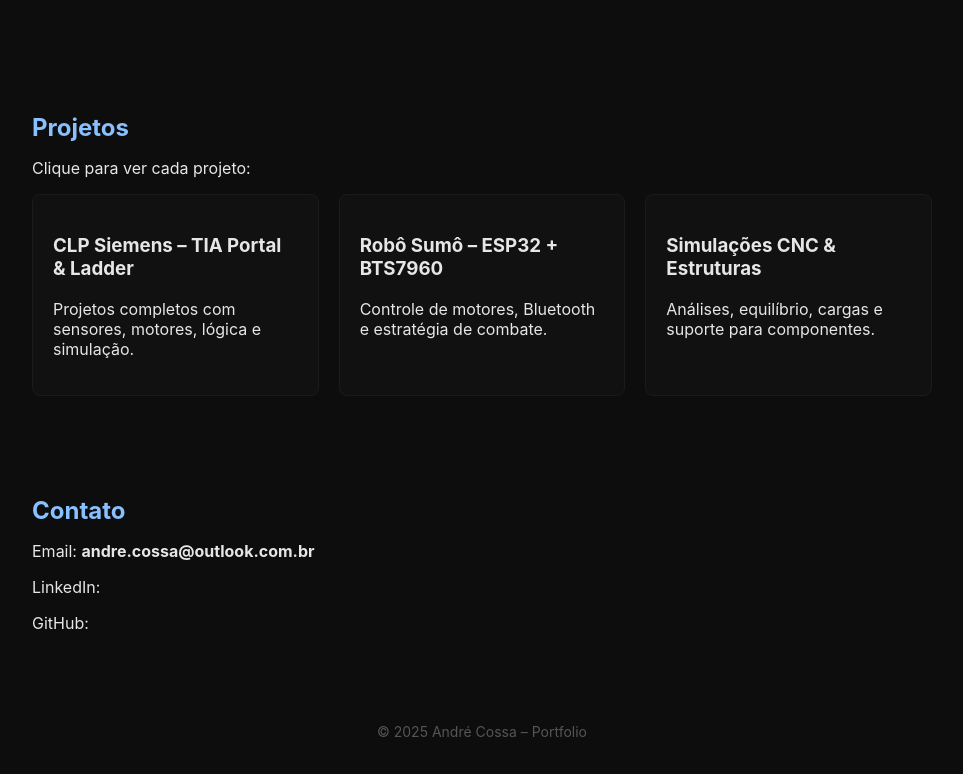
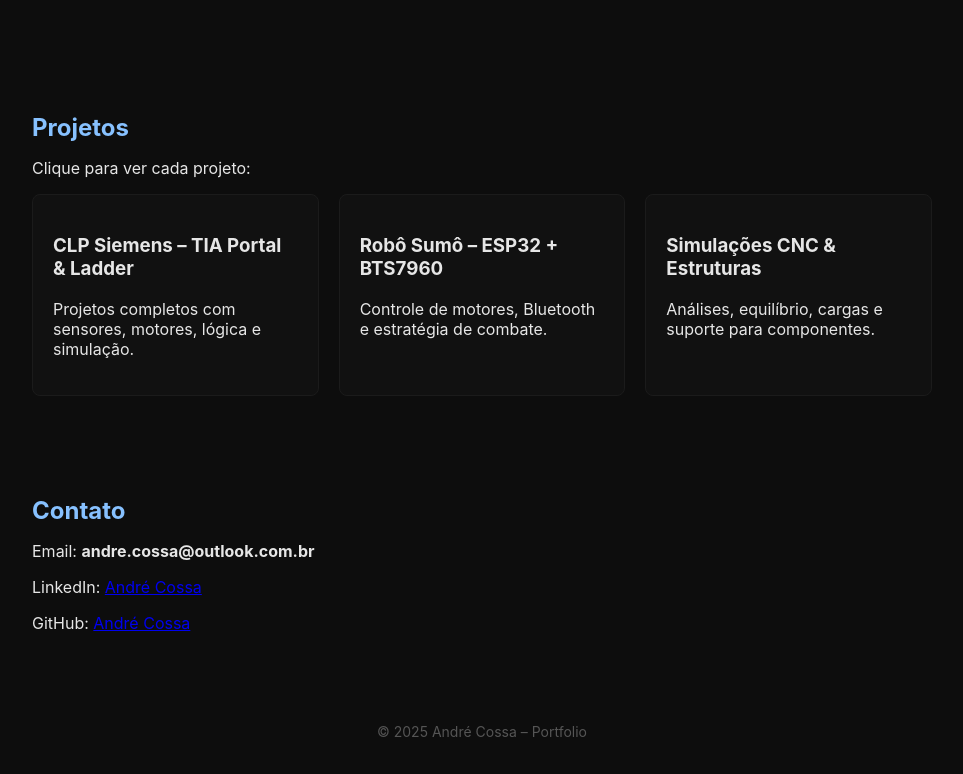
Before and after one commit to andrecossa-eng/andrecossa-eng.github.io, a plain HTML site: page index.html in a window 1280 px wide. Shown: the part 784-1558 px from the top of the page, without its empty margins (158-1121 px from the left). Drawn offline with Linux system fonts and the light colour scheme.

Commit message:
Add names to LinkedIn and GitHub links

```diff
--- a/index.html
+++ b/index.html
@@ -60,8 +60,8 @@
     <section class="contact">
         <h2>Contato</h2>
         <p>Email: <b>andre.cossa@outlook.com.br</b></p>
-        <p>LinkedIn: <a href="https://linkedin.com/in/andré-cossa-06830b324" target="_blank"></a></p>
-        <p>GitHub: <a href="https://github.com/andrecossa-eng" target="_blank"></a></p>
+        <p>LinkedIn: <a href="https://linkedin.com/in/andré-cossa-06830b324" target="_blank">André Cossa</a></p>
+        <p>GitHub: <a href="https://github.com/andrecossa-eng" target="_blank">André Cossa</a></p>
     </section>
 
     <footer>
```
